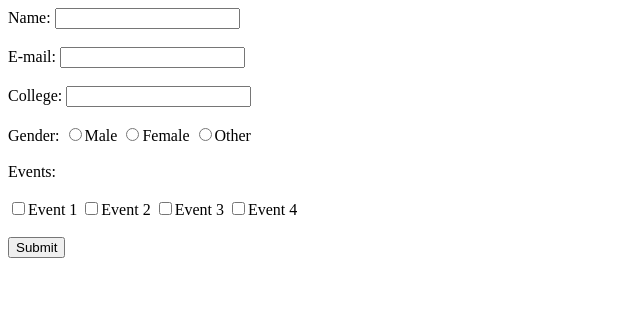
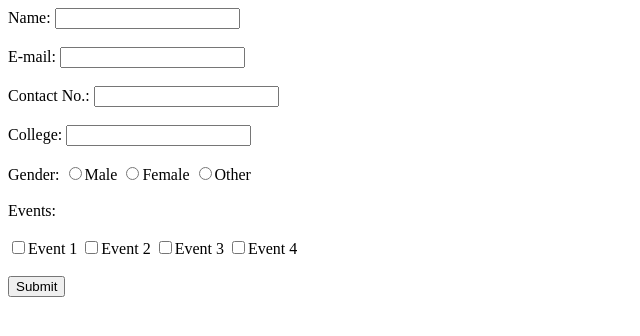
Before and after one commit to abhishek10045/dd, a PHP site: page / in a window 1280 px wide. Shown: the top 336 px of the page, without its empty margins (0-640 px from the left). Run offline with PHP 8.4, Linux system fonts and the light colour scheme.

Commit message:
contact field added

```diff
--- a/index.php
+++ b/index.php
@@ -20,7 +20,7 @@
         return $data;
     }
 
-    $name = $email = $college = $gender = $err = "";
+    $name = $email = $college = $gender = $contact = $err = "";
     $events = array();
 
     if ($_SERVER["REQUEST_METHOD"] == "POST") {
@@ -40,6 +40,12 @@
             if (!filter_var($email, FILTER_VALIDATE_EMAIL)) {
                 $err = "Invalid email format\n";
             }
+        }
+
+        if (empty($_POST["contact"])) {
+            $err .= "Contact Number is required";
+        } else {
+            $contact = test_input($_POST["contact"], $conn);
         }
 
         if (empty($_POST["college"])) {
@@ -62,7 +68,6 @@
 
         if (!$err)  {
             $query = "SELECT id FROM users WHERE email = '" . $email . "'";
-            echo $query;
             $result = mysqli_query($conn, $query);
             if (mysqli_num_rows($result) > 0) {
                 $row = mysqli_fetch_assoc($result);
@@ -73,7 +78,7 @@
                 }
                 mail($email, SUBJECT, MESSAGE);
             } else {
-                $query = "INSERT INTO users (name, email, college, gender) VALUES ('" . $name . "', '" . $email . "', '" . $college . "', '" . $gender . "')";
+                $query = "INSERT INTO users (name, email, college, gender, contact) VALUES ('" . $name . "', '" . $email . "', '" . $college . "', '" . $gender . "', '" . $contact . "')";
                 if (mysqli_query($conn, $query)) {
                     $query = "SELECT id FROM users WHERE email = '" . $email . "'";
                     $result = mysqli_query($conn, $query);
@@ -109,6 +114,8 @@
         <br><br>
         E-mail: <input type="text" name="email" value="">
         <br><br>
+        Contact No.: <input type="text" name="contact" value="">
+        <br><br>
         College: <input type="text" name="college" value="">
         <br><br>
         Gender:
--- a/script.sql
+++ b/script.sql
@@ -8,6 +8,7 @@ CREATE TABLE users (
     email VARCHAR(200) UNIQUE NOT NULL,
     college VARCHAR(200) NOT NULL,
     gender VARCHAR(10) NOT NULL,
+    contact VARCHAR(20) NOT NULL,
     PRIMARY KEY(id)
 );
 
```
